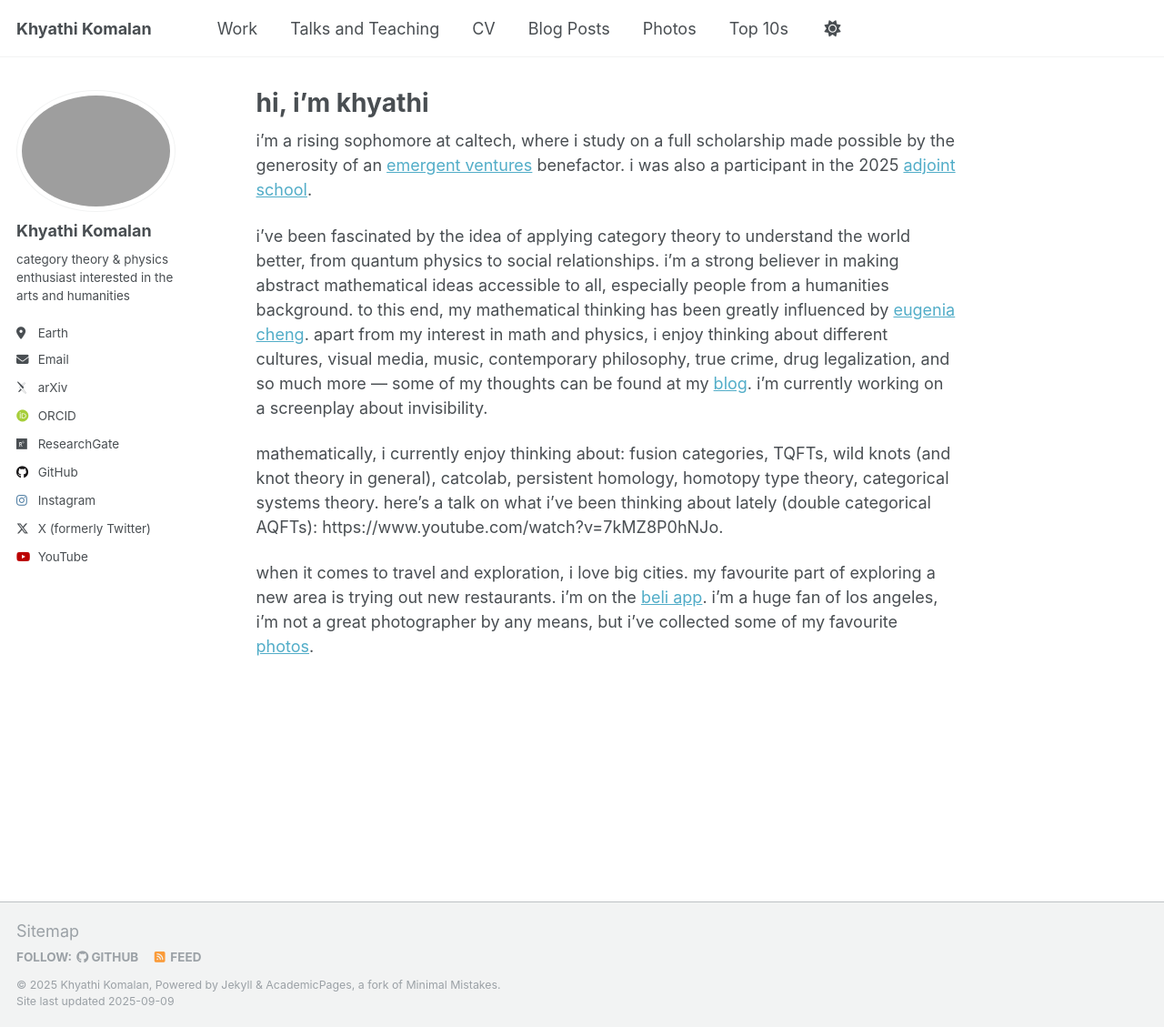
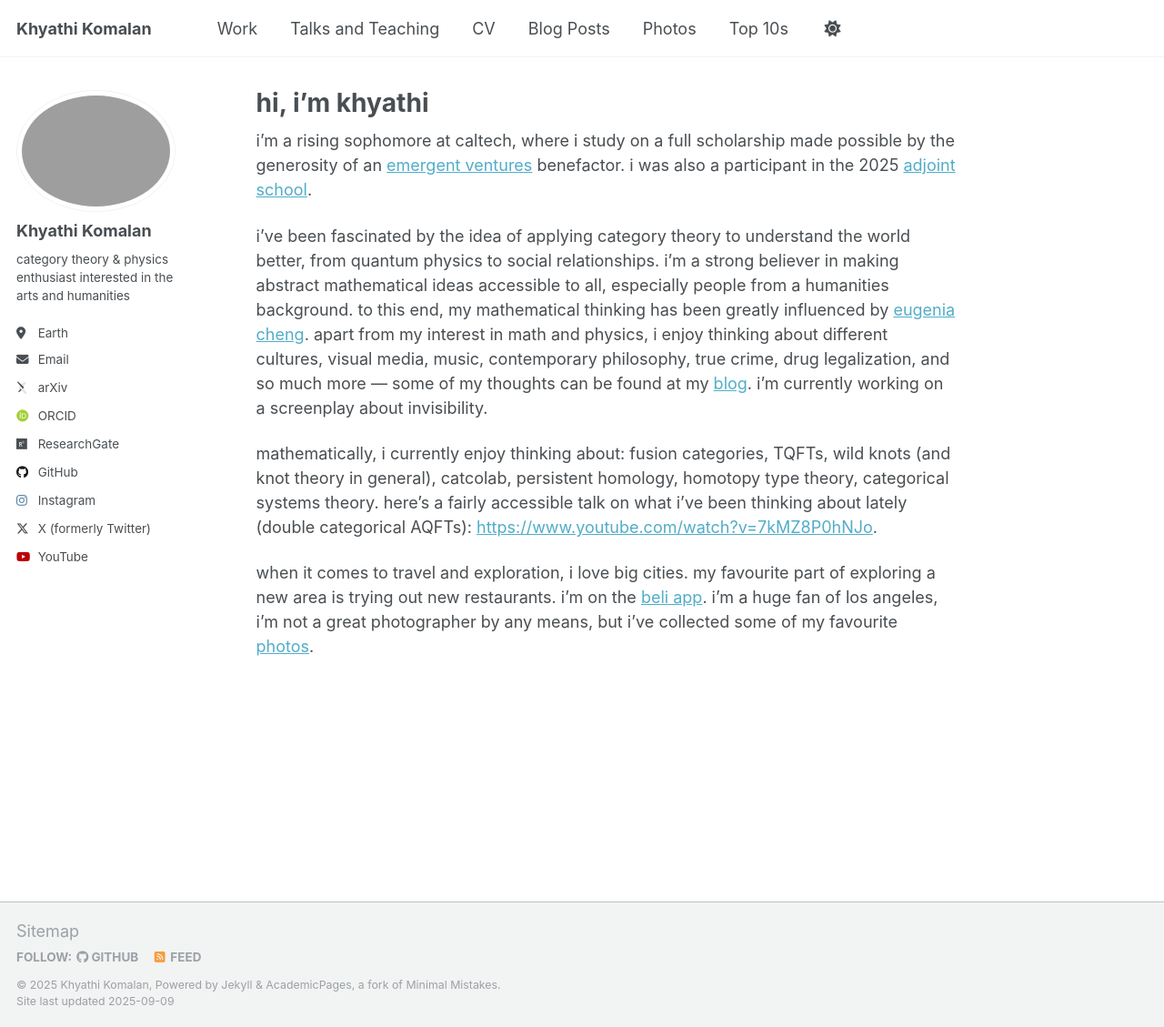
Before and after one commit to khyathikomalan/khyathikomalan.github.io, a Jekyll site: the page built from _pages/about.md, in a window 1280 px wide and 1129 px high. Shown: the whole window at 91% size. Built offline with Jekyll 4.4.1, drawn with Linux system fonts in a browser that asks for light colours; some web fonts are replaced.

Commit message:
Update about.md

```diff
--- a/_pages/about.md
+++ b/_pages/about.md
@@ -11,6 +11,6 @@
 
 i've been fascinated by the idea of applying category theory to understand the world better, from quantum physics to social relationships. i'm a strong believer in making abstract mathematical ideas accessible to all, especially people from a humanities background. to this end, my mathematical thinking has been greatly influenced by [eugenia cheng](https://eugeniacheng.com/). apart from my interest in math and physics, i enjoy thinking about different cultures, visual media, music, contemporary philosophy, true crime, drug legalization, and so much more — some of my thoughts can be found at my [blog](https://khyathikomalan.github.io/year-archive/). i'm currently working on a screenplay about invisibility.
 
-mathematically, i currently enjoy thinking about: fusion categories, TQFTs, wild knots (and knot theory in general), catcolab, persistent homology, homotopy type theory, categorical systems theory. here's a talk on what i've been thinking about lately (double categorical AQFTs): https://www.youtube.com/watch?v=7kMZ8P0hNJo.
+mathematically, i currently enjoy thinking about: fusion categories, TQFTs, wild knots (and knot theory in general), catcolab, persistent homology, homotopy type theory, categorical systems theory. here's a fairly accessible talk on what i've been thinking about lately (double categorical AQFTs): [https://www.youtube.com/watch?v=7kMZ8P0hNJo](https://www.youtube.com/watch?v=7kMZ8P0hNJo).
 
 when it comes to travel and exploration, i love big cities. my favourite part of exploring a new area is trying out new restaurants. i'm on the [beli app](https://beliapp.co/app/khyathik). i'm a huge fan of los angeles, i'm not a great photographer by any means, but i've collected some of my favourite [photos](https://khyathikomalan.github.io/portfolio/).
```
